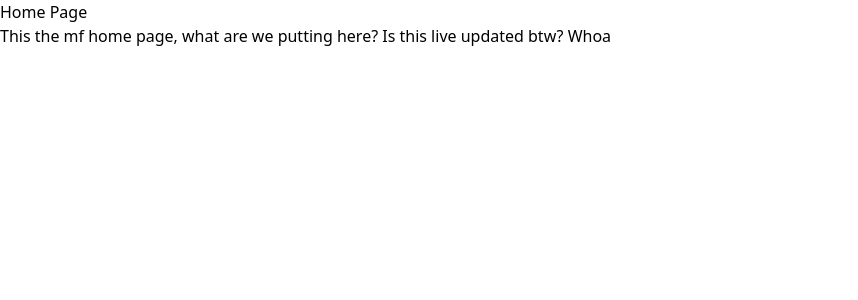
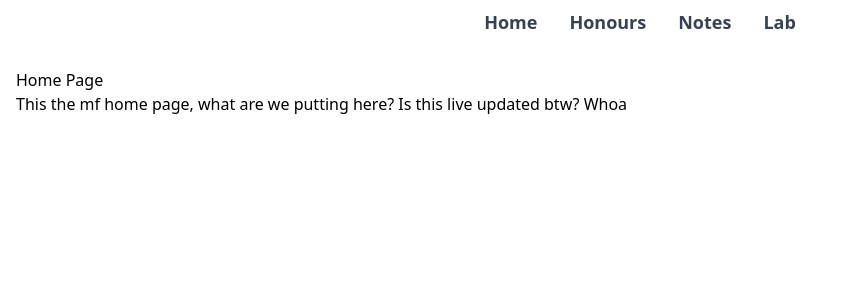
Before and after one commit to aetherjs/aetherjs.github.io, a SvelteKit app: page / in a window 1280 px wide. Shown: the top 300 px of the page, without its empty margins (0-858 px from the left). Built offline with nearby package versions, Linux system fonts and the light colour scheme.

Commit message:
Add header in layout and fix routes issue

```diff
--- a/src/routes/+layout.svelte
+++ b/src/routes/+layout.svelte
@@ -1,6 +1,17 @@
 <script>
   import "../app.postcss";
-  export const prerender = true;
 </script>
 
-<slot />
+<header class="sticky top-0 z-50 bg-white py-2">
+  <nav class="flex justify-center">
+    <a href="/" class="mx-4 text-lg font-semibold text-gray-700">Home</a>
+    <a href="/honours" class="mx-4 text-lg font-semibold text-gray-700">Honours</a>
+    <a href="/notes" class="mx-4 text-lg font-semibold text-gray-700">Notes</a>
+    <a href="/lab" class="mx-4 text-lg font-semibold text-gray-700">Lab</a>
+  </nav>
+</header>
+
+
+<div class="pt-6 px-4">
+  <slot />
+</div>
--- a/svelte.config.js
+++ b/svelte.config.js
@@ -10,7 +10,7 @@ const config = {
   kit: {
     adapter: adapter(),
     paths: {
-      base: process.env.NODE_ENV === 'production' ? '/sveltekit-github-pages' : '',
+      base: '',
     }
   }
 };
```
